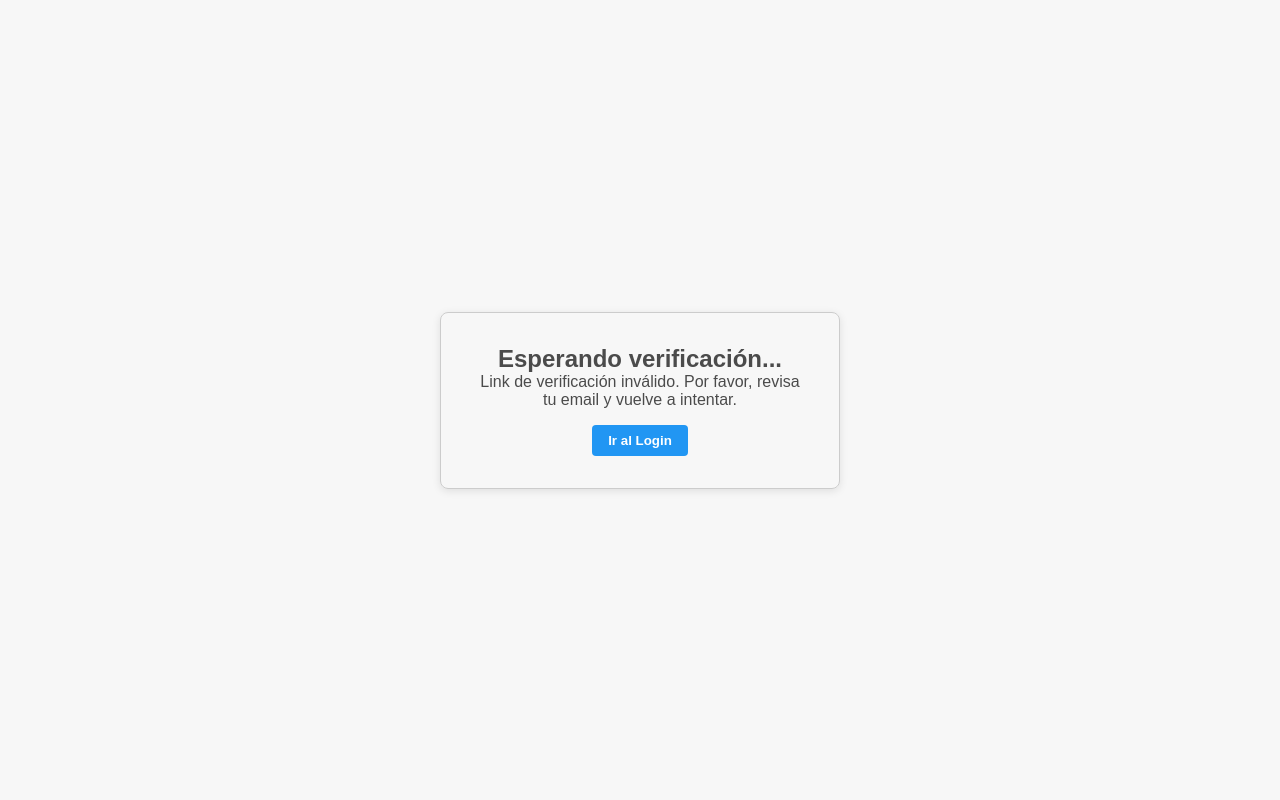
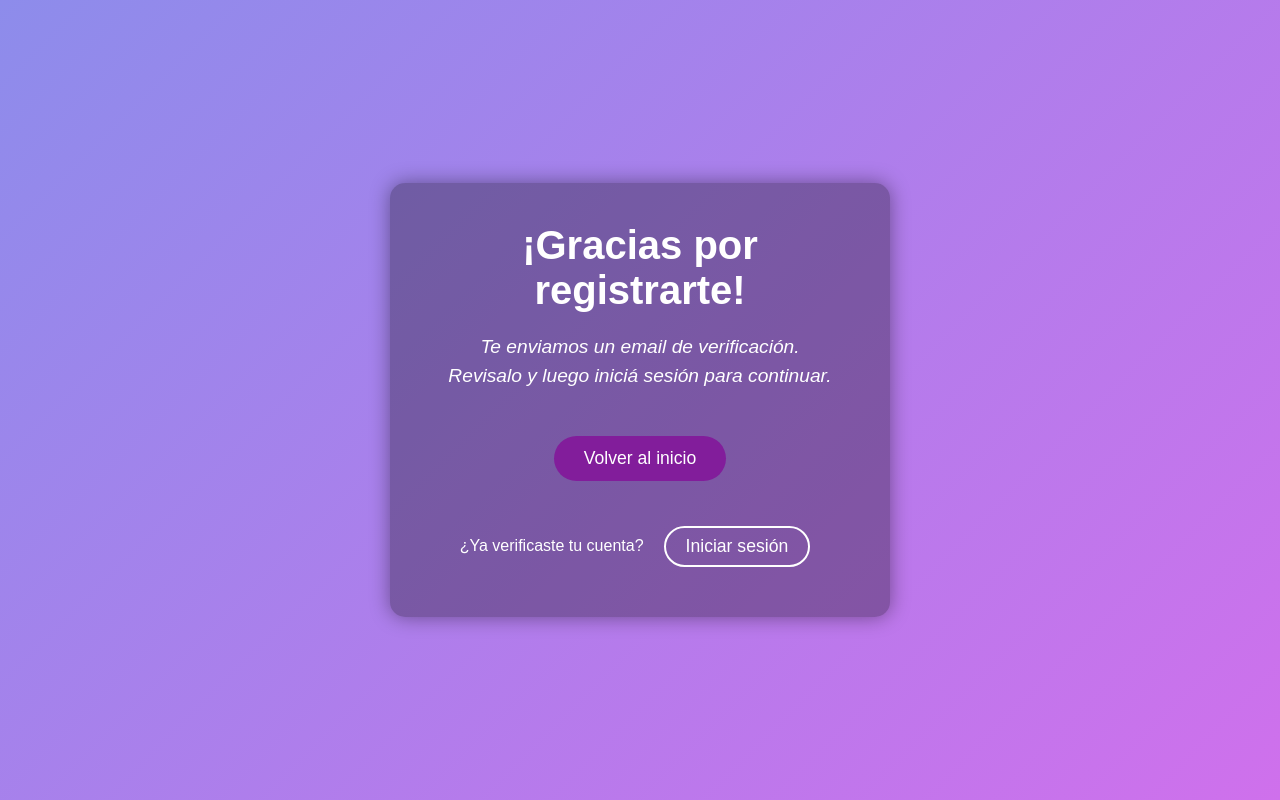
Before and after one commit to Florvp11/SLACK_FRONTEND_UTN, a React (Vite) app: page /verify-email in a window 1280 px wide. Built offline with nearby package versions, Linux system fonts and the light colour scheme.

Commit message:
buscando combinacion de colores

```diff
--- /dev/null
+++ b/src/Screens/EmailVerificationScreen/EmailVerificationScreen.css
@@ -0,0 +1,73 @@
+.verification-screen-container {
+  height: 100vh;
+  display: flex;
+  justify-content: center;
+  align-items: center;
+  background: linear-gradient(135deg, #8d8ceb 0%, #cf70ec 100%);
+  color: white;
+  text-align: center;
+  padding: 20px;
+  font-family: 'Segoe UI', Tahoma, Geneva, Verdana, sans-serif;
+}
+
+.verification-message {
+  max-width: 500px;
+  background: rgba(0, 0, 0, 0.3);
+  padding: 40px;
+  border-radius: 15px;
+  box-shadow: 0 0 20px rgba(0,0,0,0.4);
+}
+
+.verification-message h1 {
+  font-size: 2.5rem;
+  margin-bottom: 20px;
+}
+
+.verification-phrase {
+  font-size: 1.2rem;
+  font-style: italic;
+  margin-bottom: 35px;
+  line-height: 1.5;
+}
+
+.btn {
+  padding: 12px 30px;
+  margin: 10px;
+  border: none;
+  border-radius: 30px;
+  font-size: 1.1rem;
+  cursor: pointer;
+  transition: background-color 0.3s ease;
+}
+
+.btn-register {
+  background-color: #821d9b;
+  color: white;
+}
+
+.btn-register:hover {
+  background-color: #4d125c;
+}
+
+.login-prompt {
+  margin-top: 25px;
+  font-size: 1rem;
+  display: flex;
+  justify-content: center;
+  align-items: center;
+  gap: 10px;
+  flex-wrap: wrap;
+}
+
+.btn-login {
+  background-color: transparent;
+  border: 2px solid white;
+  color: white;
+  padding: 8px 20px;
+  border-radius: 30px;
+}
+
+.btn-login:hover {
+  background-color: rgb(203, 175, 248);
+  color: #000000;
+}
--- a/src/Screens/EmailVerificationScreen/EmailVerificationScreen.jsx
+++ b/src/Screens/EmailVerificationScreen/EmailVerificationScreen.jsx
@@ -1,152 +1,30 @@
-import React, { useEffect, useState } from 'react'
-import { useSearchParams, useNavigate } from 'react-router-dom'
+import React from 'react';
+import { useNavigate } from 'react-router-dom';
+import './EmailVerificationScreen.css'; // ¡Acordate de crear este archivo!
 
 const EmailVerificationScreen = () => {
-    const [searchParams] = useSearchParams()
-    const navigate = useNavigate()
+    const navigate = useNavigate();
 
-    // Estado de verificación
-    const [verificationStatus, setVerificationStatus] = useState('loading') // 'loading', 'success', 'pending'
-    const [message, setMessage] = useState('')
-    const [countdown, setCountdown] = useState(5)  // Para mostrar la cuenta regresiva en caso de éxito
-
-    useEffect(() => {
-        // Función que verifica el email con el token de la URL
-        const verifyEmail = async () => {
-            const verifyToken = searchParams.get('verify_token')
-
-            if (!verifyToken) {
-                setVerificationStatus('pending')
-                setMessage('Link de verificación inválido. Por favor, revisa tu email y vuelve a intentar.')
-                return
-            }
-
-            try {
-                const response = await fetch(`${import.meta.env.VITE_URL_API}/api/users/verify?verify_token=${verifyToken}`)
-                const data = await response.json()
-
-                if (data.ok) {
-                    setVerificationStatus('success')
-                    setMessage('¡Tu email ha sido verificado con éxito! Ahora puedes iniciar sesión.')
-                } else {
-                    setVerificationStatus('pending')
-                    setMessage(data.message || 'Por favor revisa tu correo y haz clic en el link para confirmar tu email.')
-                }
-            } catch (error) {
-                console.error('Error durante la verificación:', error)
-                setVerificationStatus('pending')
-                setMessage('Ocurrió un error durante la verificación. Por favor, intenta más tarde.')
-            }
-        }
-
-        // Llamamos a la función de verificación al cargar la pantalla
-        verifyEmail()
-
-        // Este useEffect se encargará de verificar automáticamente cada 2 segundos
-        const interval = setInterval(() => {
-            // Verificamos nuevamente el token
-            verifyEmail()
-        }, 2000) // Cada 2 segundos
-
-
-
-
-
-
-        // Limpiamos el intervalo cuando el componente se desmonte
-        return () => clearInterval(interval)
-    }, [searchParams]) // Se ejecuta cuando cambia el parámetro de búsqueda
-
-    useEffect(() => {
-        if (verificationStatus === 'success') {
-            const timer = setInterval(() => {
-                setCountdown((prev) => {
-                    if (prev <= 1) {
-                        navigate('/login') // Redirige al login cuando llega a 0
-                        return 0
-                    }
-                    return prev - 1
-                })
-            }, 1000)
-
-            return () => clearInterval(timer)
-        }
-    }, [verificationStatus, navigate])
-
-    const handleGoToLogin = () => navigate('/login')
-
-    // Estilos básicos para que se vea bien sin CSS externo
-    const containerStyle = {
-        display: 'flex',
-        justifyContent: 'center',
-        alignItems: 'center',
-        height: '100vh',
-        flexDirection: 'column',
-        fontFamily: 'Arial, sans-serif',
-        textAlign: 'center',
-        padding: '2rem',
-    }
-
-    const cardStyle = {
-        border: '1px solid #ccc',
-        borderRadius: '8px',
-        padding: '2rem',
-        maxWidth: '400px',
-        boxShadow: '0 2px 8px rgba(0,0,0,0.1)',
-    }
-
-    const buttonStyle = {
-        marginTop: '1rem',
-        padding: '0.5rem 1rem',
-        border: 'none',
-        borderRadius: '4px',
-        cursor: 'pointer',
-        fontWeight: 'bold',
-    }
-
-    if (verificationStatus === 'loading') {
-        return (
-            <div style={containerStyle}>
-                <div style={cardStyle}>
-                    <h2>Verificando tu email...</h2>
-                    <p>Por favor espera mientras confirmamos tu dirección de correo.</p>
+    return (
+        <section className='verification-screen-container'>
+            <div className='verification-message'>
+                <h1>¡Gracias por registrarte!</h1>
+                <p className='verification-phrase'>
+                    Te enviamos un email de verificación. <br />
+                    Revisalo y luego iniciá sesión para continuar.
+                </p>
+                <button className='btn btn-register' onClick={() => navigate('/')}>
+                    Volver al inicio
+                </button>
+                <div className='login-prompt'>
+                    <span>¿Ya verificaste tu cuenta?</span>
+                    <button className='btn btn-login' onClick={() => navigate('/login')}>
+                        Iniciar sesión
+                    </button>
                 </div>
             </div>
-        )
-    }
+        </section>
+    );
+};
 
-    return (
-        <div style={containerStyle}>
-            <div style={cardStyle}>
-                {verificationStatus === 'success' ? (
-                    <>
-                        <h2>¡Email verificado con éxito!</h2>
-                        <p>{message}</p>
-                        <button
-                            onClick={handleGoToLogin}
-                            style={{ ...buttonStyle, backgroundColor: '#4caf50', color: '#fff' }}
-                        >
-                            Ir al Login Ahora
-                        </button>
-                        <p style={{ marginTop: '1rem', fontSize: '0.9rem', color: '#555' }}>
-                            Redirigiendo al login en {countdown} segundos...
-                        </p>
-                    </>
-                ) : (
-                    <>
-                        <h2>Esperando verificación...</h2>
-                        <p>{message || "Por favor revisa tu correo y haz clic en el link para confirmar tu email."}</p>
-                        <button
-                            onClick={handleGoToLogin}
-                            style={{ ...buttonStyle, backgroundColor: '#2196f3', color: '#fff' }}
-                        >
-                            Ir al Login
-                        </button>
-                    </>
-                )}
-            </div>
-        </div>
-    )
-}
-
-export default EmailVerificationScreen
+export default EmailVerificationScreen;
--- a/src/Screens/HomeScreen/HomeScreen.css
+++ b/src/Screens/HomeScreen/HomeScreen.css
@@ -3,7 +3,7 @@
     background-color: 	#F8F5F7;
     background-color:  	#faf6f288;;
      min-height: 100vh;
-
+  background: linear-gradient(135deg, #e3e3eb70 0%, #f18e9775 100%);
 
 }
 
@@ -28,10 +28,12 @@
     padding: 1rem;
     font-size: 1.5rem;
     border-radius: .5rem;
-    background-color:#5E747F;
+    background-color:#b45c82dc;
+    transition: 0.3s ease-in-out;
     color: #ffffff;
+    cursor: pointer;
     &:hover{
-        background-color: #4C6F6F;
+        background-color: #B45C82;
     }
 }
 
@@ -66,7 +68,7 @@ width: 100%;
 .cardWorkspaces {
 
   height: 200px;
-    background-color: #734b5e96;
+        background-color: #701e2c96;
     display: flex;
     align-items: center;
     justify-content: center;
@@ -75,13 +77,13 @@ width: 100%;
     width: 100%;
     border-radius: 8px;
     text-decoration: none;
-    color: 	#F8F5F7;
+    color: 	#070707;
     transition: transform 0.2s ease;
     border: 2px solid #734B5E;
 }
 
 .cardWorkspaces:hover {
     transform: scale(1.01);
-    background-color: #734b5eb4;
+    background-color: #734b5e;
 
 }
--- a/src/Screens/LoginScreen/LoginScreen.css
+++ b/src/Screens/LoginScreen/LoginScreen.css
@@ -8,7 +8,7 @@
    width: 100%;
   padding: var(--spacing);
   height: 100vh;
-
+  background: linear-gradient(135deg, #8e8ceb70 0%, #cf70ec75 100%);
 }
 .login-form {
 
--- a/src/Screens/RegisterScreen/RegisterScreen.css
+++ b/src/Screens/RegisterScreen/RegisterScreen.css
@@ -7,6 +7,7 @@
    width: 100%;
   padding: var(--spacing);
   height: 100vh;
+    background: linear-gradient(135deg, #8e8ceb70 0%, #cf70ec75 100%);
 }
 
 
--- a/src/Screens/RegisterScreen/RegisterScreen.jsx
+++ b/src/Screens/RegisterScreen/RegisterScreen.jsx
@@ -49,7 +49,7 @@ const RegisterScreen = () => {
             setSuccess(true);
 
             if (serverData.ok) {
-                navigate("/verify-email");
+                window.open("/verify-email", "_blank");
             }
 
         } catch (error) {
```
